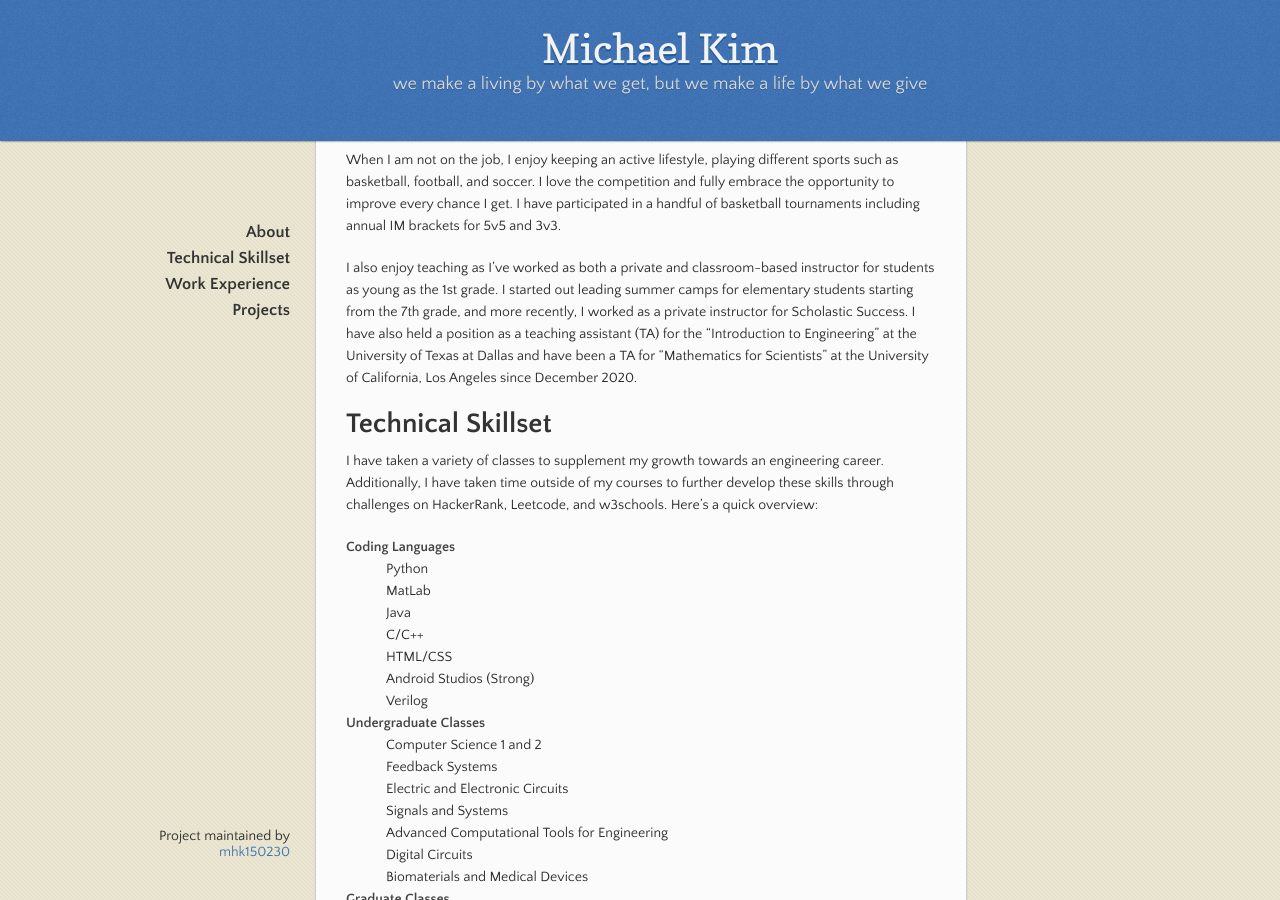
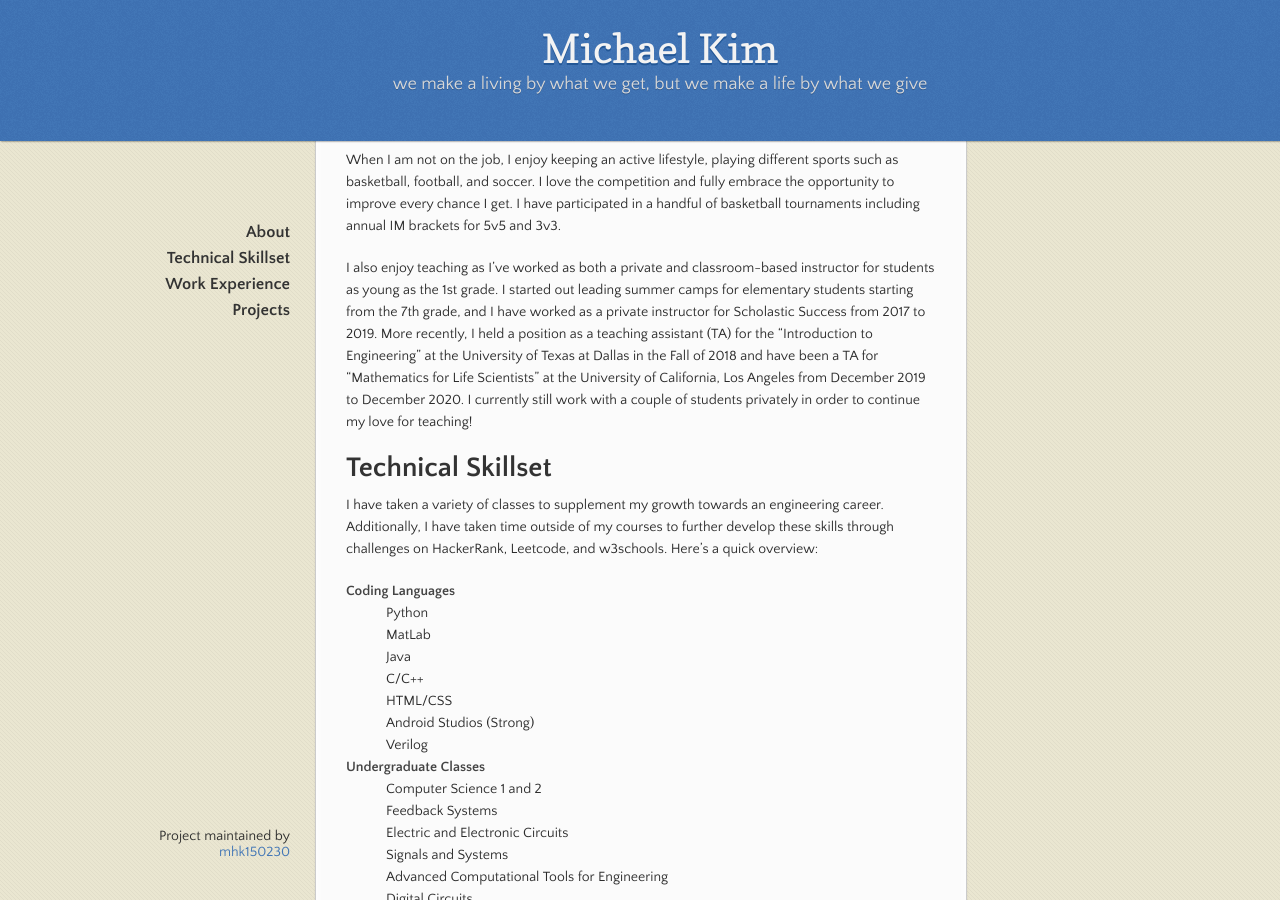
Before and after one commit to mhk150230/Michael-Kim-Bio, a Jekyll site: the page built from index.md, in a window 1280 px wide and 900 px high, scrolled down 1098 px. Built offline with Jekyll 4.4.1, drawn with Linux system fonts in a browser that asks for light colours.

Commit message:
Update index.md

```diff
--- a/index.md
+++ b/index.md
@@ -32,7 +32,7 @@ Over the past 5 years, I have been blessed to be able to take courses that spark
 
 When I am not on the job, I enjoy keeping an active lifestyle, playing different sports such as basketball, football, and soccer. I love the competition and fully embrace the opportunity to improve every chance I get. I have participated in a handful of basketball tournaments including annual IM brackets for 5v5 and 3v3.
 
-I also enjoy teaching as I’ve worked as both a private and classroom-based instructor for students as young as the 1st grade. I started out leading summer camps for elementary students starting from the 7th grade, and more recently, I worked as a private instructor for Scholastic Success. I have also held a position as a teaching assistant (TA) for the "Introduction to Engineering" at the University of Texas at Dallas and have been a TA for "Mathematics for Scientists" at the University of California, Los Angeles since December 2020.
+I also enjoy teaching as I’ve worked as both a private and classroom-based instructor for students as young as the 1st grade. I started out leading summer camps for elementary students starting from the 7th grade, and I have worked as a private instructor for Scholastic Success from 2017 to 2019. More recently, I held a position as a teaching assistant (TA) for the "Introduction to Engineering" at the University of Texas at Dallas in the Fall of 2018 and have been a TA for "Mathematics for Life Scientists" at the University of California, Los Angeles from December 2019 to December 2020. I currently still work with a couple of students privately in order to continue my love for teaching!
 
 
 # Technical Skillset
```
